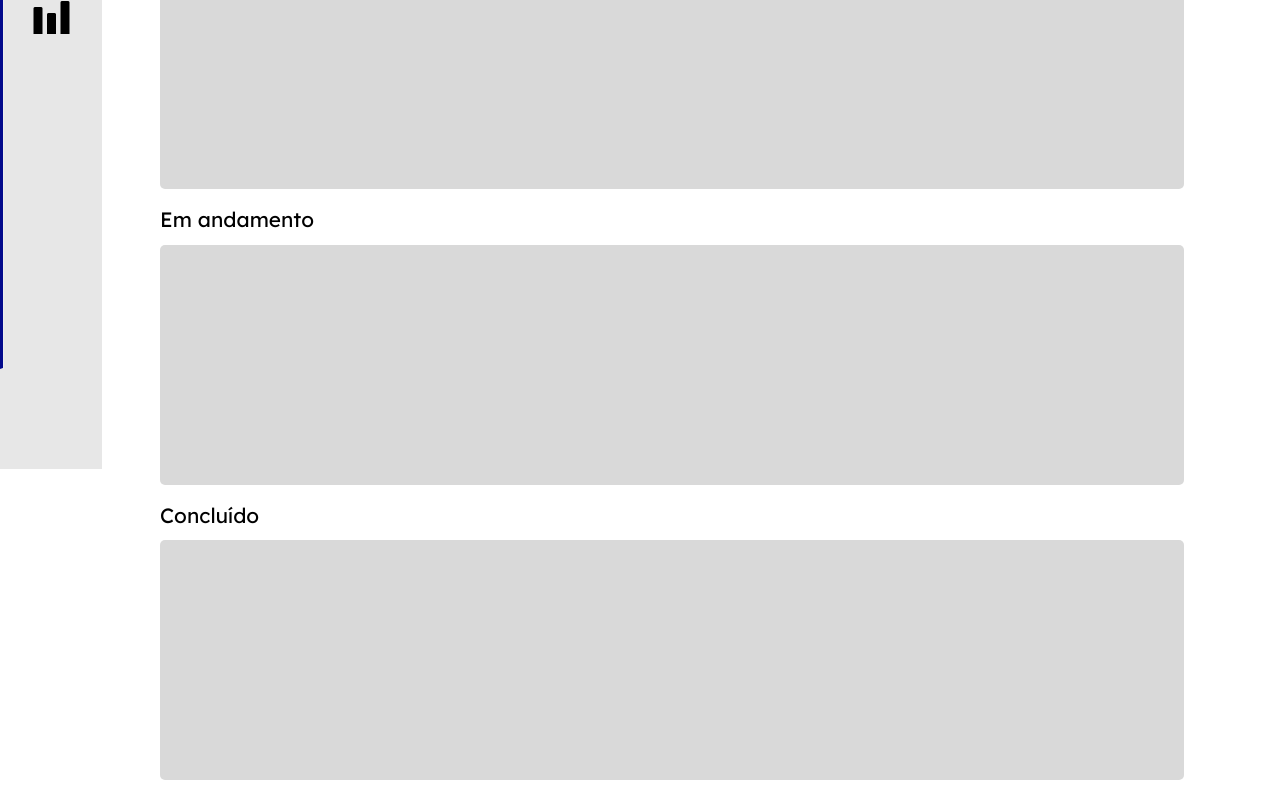
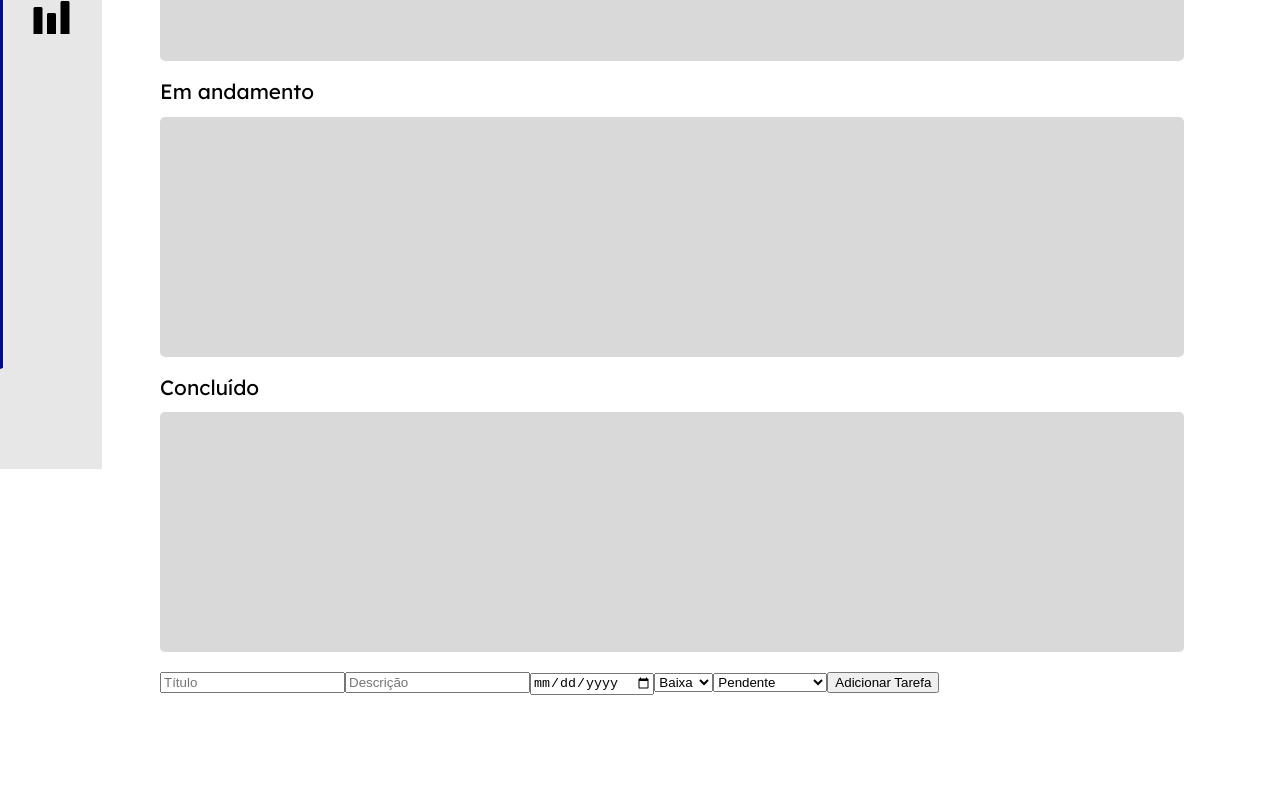
Before and after one commit to Anag0es/TaskFlow, a React (Vite) app in the folder TaskFlow/src/main/frontend/: page /tarefas in a window 1280 px wide. Shown: the part 331-1131 px from the top of the page. After the commit the page ends 1026 px from the top, so only its background shows below. Built offline with nearby package versions, Linux system fonts and the light colour scheme.

Commit message:
feat: design das tarefas

```diff
--- a/TaskFlow/src/main/frontend/src/component/GerenciarTarefas/index.jsx
+++ b/TaskFlow/src/main/frontend/src/component/GerenciarTarefas/index.jsx
@@ -1,20 +1,88 @@
-import styles from './styles.module.css'
 import React, { useState } from 'react';
+import styles from './styles.module.css';
 
-export default function GerenciarTarefas(){
+export default function GerenciarTarefas({ userId }) { // Recebe userId como propriedade
+    const [tarefas, setTarefas] = useState([]);
+    const [novaTarefa, setNovaTarefa] = useState({
+        titulo: '',
+        descricao: '',
+        dataConclusao: '',
+        prioridade: 'baixa',
+        status: 'pendente',
+        userId: userId // Adiciona userId à nova tarefa
+    });
+
+
+    const handleInputChange = (e) => {
+        const { name, value } = e.target;
+        setNovaTarefa({ ...novaTarefa, [name]: value });
+    };
+
+    const handleSubmit = (e) => {
+        e.preventDefault();
+        setTarefas([...tarefas, novaTarefa]);
+        setNovaTarefa({ // Reseta o estado da nova tarefa
+            titulo: '',
+            descricao: '',
+            dataConclusao: '',
+            prioridade: 'baixa',
+            status: 'pendente',
+            userId: userId // Mantém userId no estado da nova tarefa
+        });
+    };
+
     return (
         <div className={styles.container}>
             <div className={styles.pendente}>
                 <h1 className={styles.titulo}>Pendente</h1>
-                <div className={styles.boxPendente}></div>
+                <div className={styles.boxPendente}>
+                    {tarefas.map((tarefa, index) => {
+                        if (tarefa.status === 'pendente') {
+                            return <div key={index} className={styles.quadro}>{tarefa.titulo}</div>;
+                        }
+                        return null;
+                    })}
+                </div>
             </div>
             <div className={styles.andamento}>
                 <h1 className={styles.titulo}>Em andamento</h1>
-                <div className={styles.boxAndamento}></div>
-           </div>
+                <div className={styles.boxAndamento}>
+                    {tarefas.map((tarefa, index) => {
+                        if (tarefa.status === 'em andamento') {
+                            return <div key={index} className={styles.quadro}>{tarefa.titulo}</div>;
+                        }
+                        return null;
+                    })}
+                </div>
+            </div>
             <div className={styles.concluido}>
                 <h1 className={styles.titulo}>Concluído</h1>
-                <div className={styles.boxConcluida}></div>
+                <div className={styles.boxConcluida}>
+                    {tarefas.map((tarefa, index) => {
+                        if (tarefa.status === 'concluída') {
+                            return <div key={index} className={styles.quadro}>{tarefa.titulo}</div>;
+                        }
+                        return null;
+                    })}
+                </div>
+            </div>
+            <div className={styles.modal}>
+                <form onSubmit={handleSubmit} className={styles.form}>
+                    <input type="text" name="titulo" placeholder="Título" value={novaTarefa.titulo} onChange={handleInputChange} />
+                    <input type="text" name="descricao" placeholder="Descrição" value={novaTarefa.descricao} onChange={handleInputChange} />
+                    <input type="date" name="dataConclusao" placeholder="Data de Conclusão" value={novaTarefa.dataConclusao} onChange={handleInputChange} />
+                    <select name="prioridade" value={novaTarefa.prioridade} onChange={handleInputChange}>
+                        <option value="baixa">Baixa</option>
+                        <option value="média">Média</option>
+                        <option value="alta">Alta</option>
+                    </select>
+                    <select name="status" value={novaTarefa.status} onChange={handleInputChange}>
+                        <option value="pendente">Pendente</option>
+                        <option value="em andamento">Em Andamento</option>
+                        <option value="concluída">Concluída</option>
+                    </select>
+                    <button type="submit">Adicionar Tarefa</button>
+                </form>
             </div>
         </div>
     );
--- a/TaskFlow/src/main/frontend/src/component/GerenciarTarefas/styles.module.css
+++ b/TaskFlow/src/main/frontend/src/component/GerenciarTarefas/styles.module.css
@@ -2,10 +2,8 @@
     display: flex;
     justify-content: space-around;
     align-items: flex-start;
-    height: 100vh;
     flex-direction: column;
     margin-left: 5%;
-    margin-top: 10%;
 }
 
 
```
